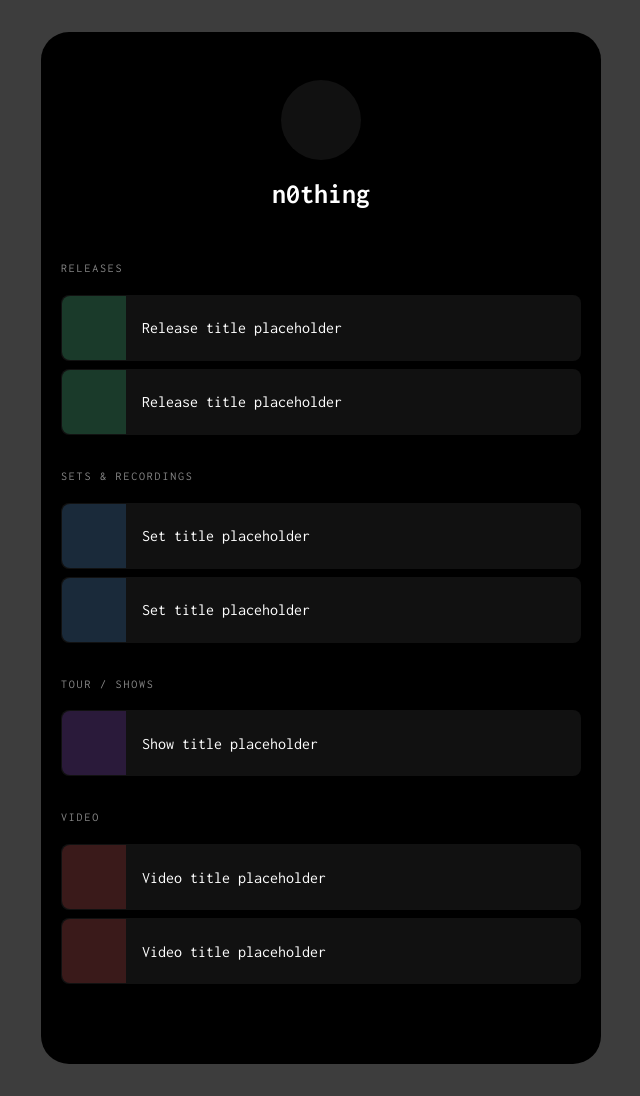
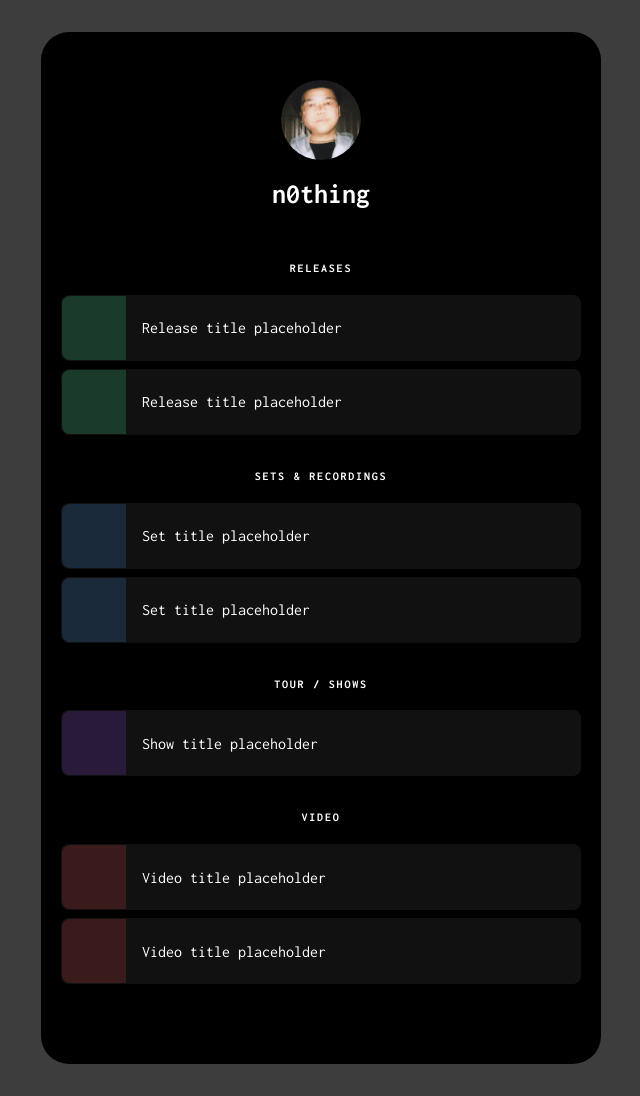
Before and after one commit to briannguy3n/nothingcouldnever2, a Jekyll site: the page built from pages/links.md, in a window 1280 px wide. Shown: the whole page, without its empty margins (319-959 px from the left). Built offline with Jekyll 4.4.1, drawn with Linux system fonts in a browser that asks for light colours.

Commit message:
Add profile avatar and update linktree styles
Embed a profile photo in the Linktree layout and include the image asset. Update styles for the avatar container to hide overflow and add img rules (100% sizing, object-fit: cover, scaled/cropped focal point). Tweak category label typography to be bold, white, and centered. These changes enable a visible, well-cropped profile photo and improve visual emphasis for the Linktree page.

```diff
--- a/_layouts/linktree.html
+++ b/_layouts/linktree.html
@@ -4,8 +4,9 @@
   <body class="linktree-page">
     <div class="linktree-wrapper">
       <div class="linktree-header">
-        <div class="linktree-avatar"></div>
-        <!-- Photo slot: replace this div with <img src="..." alt="n0thing"> when a profile photo is available -->
+        <div class="linktree-avatar">
+          <img src="{{ '/assets/img/n0thing-avatar.jpg' | relative_url }}" alt="n0thing">
+        </div>
         <h1 class="linktree-name">n0thing</h1>
       </div>
 
--- a/_sass/_linktree.scss
+++ b/_sass/_linktree.scss
@@ -34,9 +34,17 @@
 .linktree-avatar {
   width: 80px;
   height: 80px;
-  background: #111111;
   border-radius: 50%;
+  overflow: hidden;
   margin: 0 auto 16px;
+
+  img {
+    width: 100%;
+    height: 100%;
+    object-fit: cover;
+    transform: scale(1.4) translateY(10%);
+    transform-origin: center center;
+  }
 }
 
 .linktree-name {
@@ -53,11 +61,12 @@
 
 .linktree-category-label {
   font-size: 0.75rem;
-  font-weight: 400;
-  color: #888888;
+  font-weight: 700;
+  color: #ffffff;
   text-transform: uppercase;
   letter-spacing: 0.15em;
   margin: 0 0 16px 0;
+  text-align: center;
 }
 
 // Link cards
```
Also changed, not shown: assets/img/n0thing-avatar.jpg (added).
